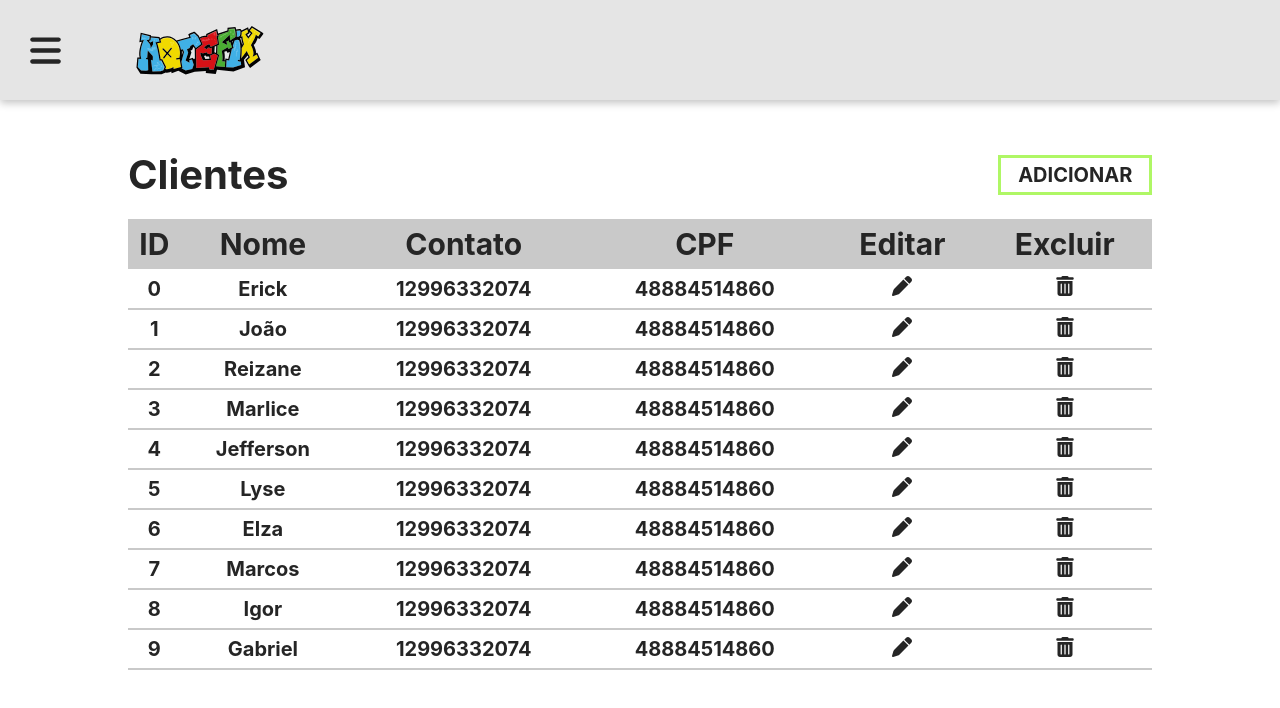
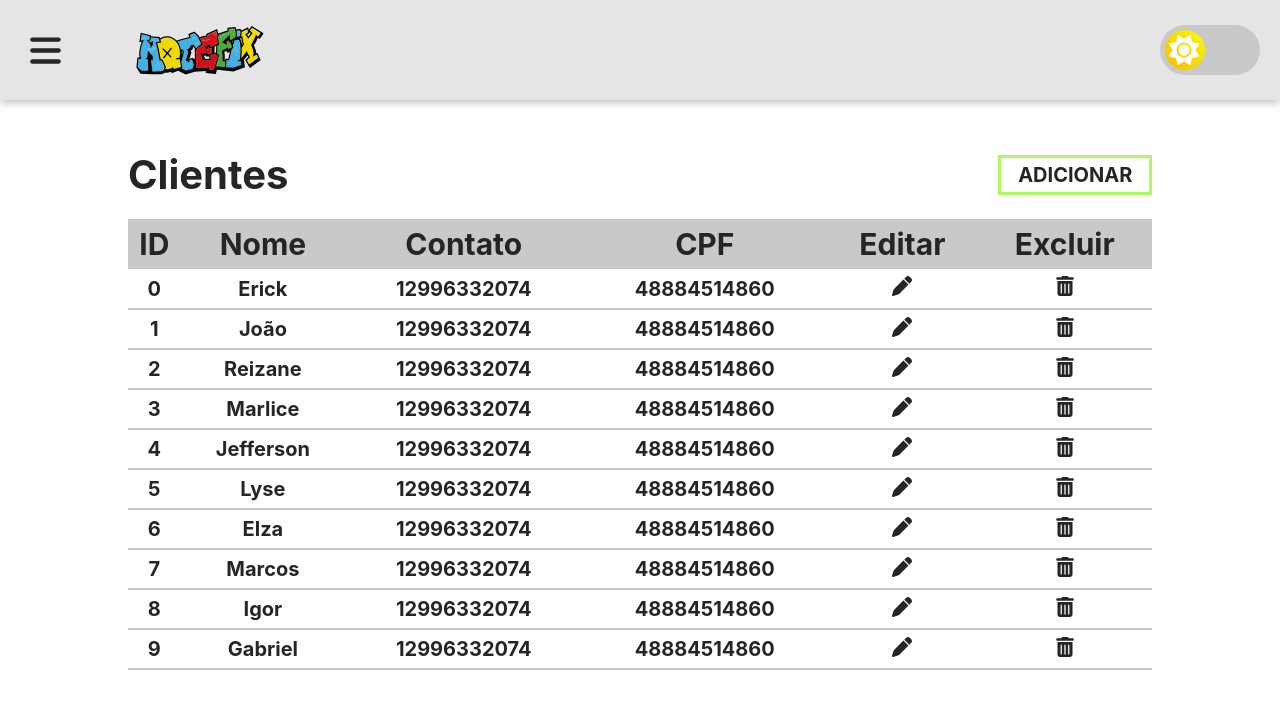
Before and after one commit to DevErickBR/system-os, a React (Vite) app: page /clientes in a window 1280 px wide. Shown: the top 708 px of the page. Built offline with nearby package versions, Linux system fonts and the light colour scheme.

Commit message:
style on theme change

```diff
--- a/src/App.tsx
+++ b/src/App.tsx
@@ -2,17 +2,32 @@ import Header from "./Components/Header/index";
 import ClientsPage from "./pages/Clients/Clients";
 import { Route, Routes } from "react-router-dom";
 import { AppDiv } from "./styled";
+import dark from "./styles/theme/dark";
+import light from "./styles/theme/light";
+import { ThemeProvider } from "styled-components";
+import GlobalStyle from "./styles/global";
+import { useState } from "react";
+
 
 const App = () => {
+
+  const [togleTheme, setTogleTheme] = useState(light)
+  const changeTheme = (a: boolean) => {
+    !a ? setTogleTheme(dark) : setTogleTheme(light)
+  };
+
   return (
+    <ThemeProvider theme={togleTheme}>
+      <GlobalStyle />
       <AppDiv>
-      <Header />
+        <Header setState={changeTheme} />
         <div>
           <Routes >
             <Route path="/clientes" element={<ClientsPage />} />
           </Routes>
         </div>
       </AppDiv>
+    </ThemeProvider>
   )
 };
 
--- a/src/Components/Header/index.tsx
+++ b/src/Components/Header/index.tsx
@@ -1,25 +1,43 @@
 import React, { useState } from "react";
-import { Container, Icon, SideMenu, Wrapper } from "./styles"
+import { Container, Icon, SideMenu, Wrapper, Switch, Box } from "./styles"
 import { Button } from "../Button/Button";
 import * as FaIcons from "react-icons/fa6";
 import Logo from "../../../public/logo-notefix.svg"
 import { Link } from "react-router-dom";
 
+type Props = {
+    setState: (a: boolean) => void
+}
 
 
-const Header: React.FC = () => {
+const Header = ({ setState }: Props) => {
     const [showMenu, menuIsOpen] = useState(false)
+    const [theme, setTheme] = useState<boolean>(false)
     const setIconMenu = () => {
         menuIsOpen(!showMenu)
+    }
+
+    const togleTheme = () => {
+        setTheme(!theme)
+        setState(theme)
     }
 
     return (
         <Wrapper>
             <Container>
-                <Icon onClick={setIconMenu}>
-                    {showMenu ? <FaIcons.FaXmark /> : <FaIcons.FaBars />}
-                </Icon>
-                <img src={Logo} />
+                <Box>
+                    <Icon onClick={setIconMenu}>
+                        {showMenu ? <FaIcons.FaXmark /> : <FaIcons.FaBars />}
+                    </Icon>
+                    <img src={Logo} />
+                </Box>
+                <Switch>
+
+                    <input type="checkbox" id="switchTheme" checked={theme} onClick={() => togleTheme()} />
+                    <label for="switchTheme">
+                        {theme ? <FaIcons.FaMoon /> : <FaIcons.FaSun />}
+                    </label>
+                </Switch>
             </Container>
             <SideMenu Menu={showMenu}>
                 <li>
--- a/src/Components/Header/styles.ts
+++ b/src/Components/Header/styles.ts
@@ -16,6 +16,7 @@ export const Container = styled.div`
     position:fixed;
     align-items:center;
     justify-items:center;
+    justify-content: space-between;
     padding: 0 20px;
     height: 100px;
     width: 100vw;
@@ -32,6 +33,12 @@ export const Container = styled.div`
         }
        }
 `
+
+export const Box = styled.div`
+    height:100%;
+    display:flex;
+    align-items:center
+`;
 
 export const Icon = styled.div`
     width: 50px;
@@ -86,3 +93,59 @@ export const SideMenu = styled.div<Props>`
     }
 
 `
+
+export const Switch = styled.div`
+    height: 50px;
+    width: 100px;
+    position:relative;
+    display:flex;
+    flex-direction: column;
+
+
+    input{
+        visibility: hidden;
+        &:checked + label:before{
+            transform: translate(125%, -50%);
+            background: rgb(60,9,108);
+            background: linear-gradient(45deg, rgba(60,9,108,1) 0%, rgba(123,44,191,1) 100%);
+        }
+        &:checked + label svg{
+            transform: translate(167%, -50%);
+        }
+    }
+
+    label{
+    height: 100%;
+    width: 100%;
+    border-radius: 25px 25px;
+    background-color: ${(props) => props.theme.colors.secondary};
+    position:absolute;
+
+    svg{
+        position:absolute;
+        top:50%;
+        left:9px;
+        transform:translateY(-50%);
+        color: white;
+    }
+
+    &:before{
+        content: "";
+        height: 40px;
+        width: 40px;
+        border-radius: 50% 50%;
+        top: 50%;
+        left: 5px;
+        position:absolute;
+        background: rgb(255,183,0);
+        background: linear-gradient(45deg, rgba(255,183,0,1) 0%, rgba(241,255,0,1) 100%);
+        transform: translateY(-50%);
+
+    }
+        &:hover{
+            cursor: pointer;
+        }
+    }
+
+
+`
--- a/src/Components/Input/Input.tsx
+++ b/src/Components/Input/Input.tsx
@@ -1,4 +1,3 @@
-import { ChangeEvent } from "react";
 import { InputBox } from "./styles";
 
 type Props = {
--- a/src/main.tsx
+++ b/src/main.tsx
@@ -1,19 +1,14 @@
 import React from 'react';
 import ReactDOM from 'react-dom/client';
 import App from './App.tsx';
-import GlobalStyle from "./styles/global";
-import { ThemeProvider } from 'styled-components'
-import light from './styles/theme/light.ts';
 import { BrowserRouter } from 'react-router-dom';
+
+
 
 ReactDOM.createRoot(document.getElementById('root')!).render(
   <React.StrictMode>
-    <ThemeProvider theme={light}>
-      <GlobalStyle />
-      <BrowserRouter>
-        <App />
-      </BrowserRouter>
-    </ThemeProvider>
-
-  </React.StrictMode>
+    <BrowserRouter>
+      <App />
+    </BrowserRouter>
+  </React.StrictMode >
 );
--- a/src/styled.ts
+++ b/src/styled.ts
@@ -3,4 +3,5 @@ import styled from "styled-components";
 export const AppDiv = styled.div`
     display: flex;
     overflow: hidden;
+    background-color: ${(props) => props.theme.colors.background};
 `
--- a/src/styles/global.ts
+++ b/src/styles/global.ts
@@ -14,5 +14,6 @@ export default createGlobalStyle`
     width: 100vw;
     height:100vh;
     overflow:hidden;
+    background-color: ${(props) => props.theme.colors.background}
    }
 `;
--- /dev/null
+++ b/src/styles/theme/dark.ts
@@ -0,0 +1,9 @@
+export default {
+    title: "dark",
+    colors: {
+        primary: "#220135",
+        secondary: "#32004f",
+        background: "#11001C",
+        text: "#FFF"
+    }
+}
```
Lines whose indentation alone changed are shown as unchanged.
